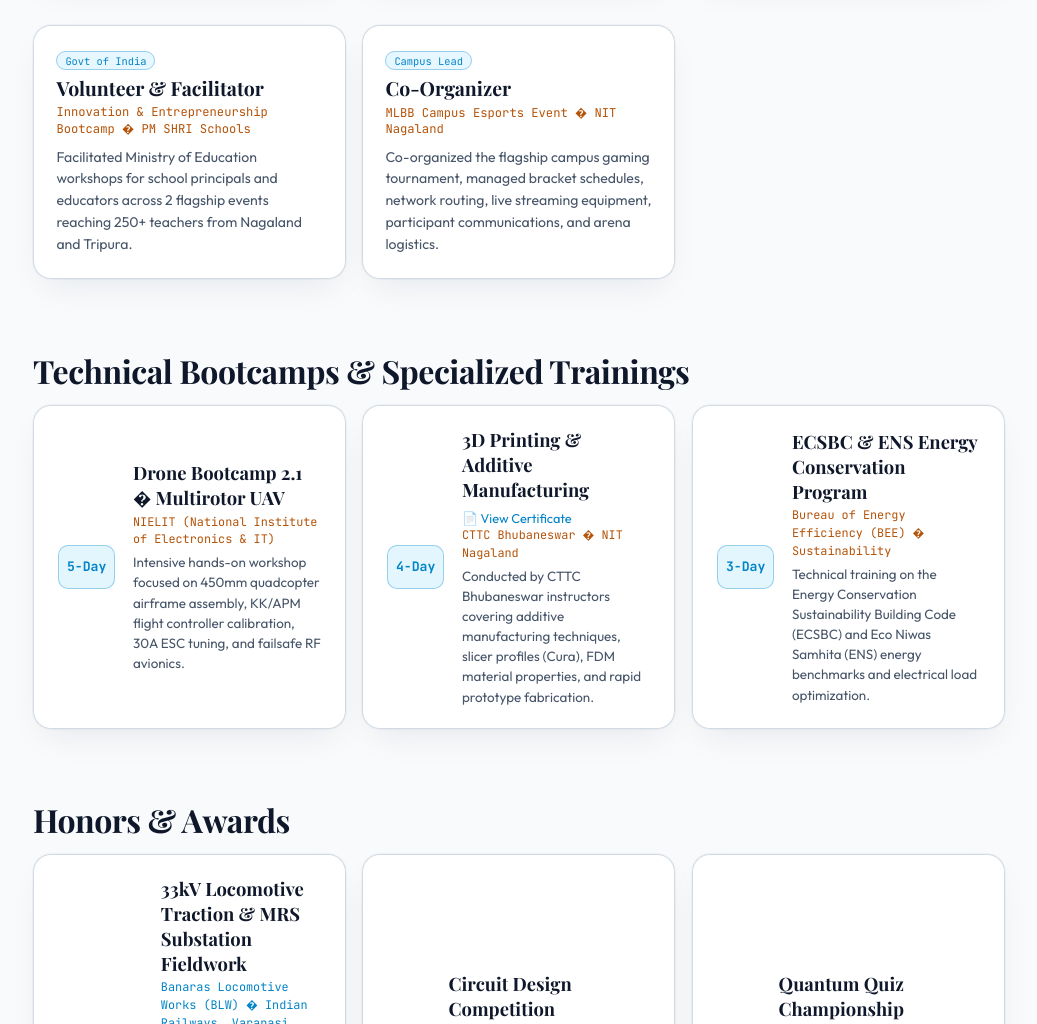
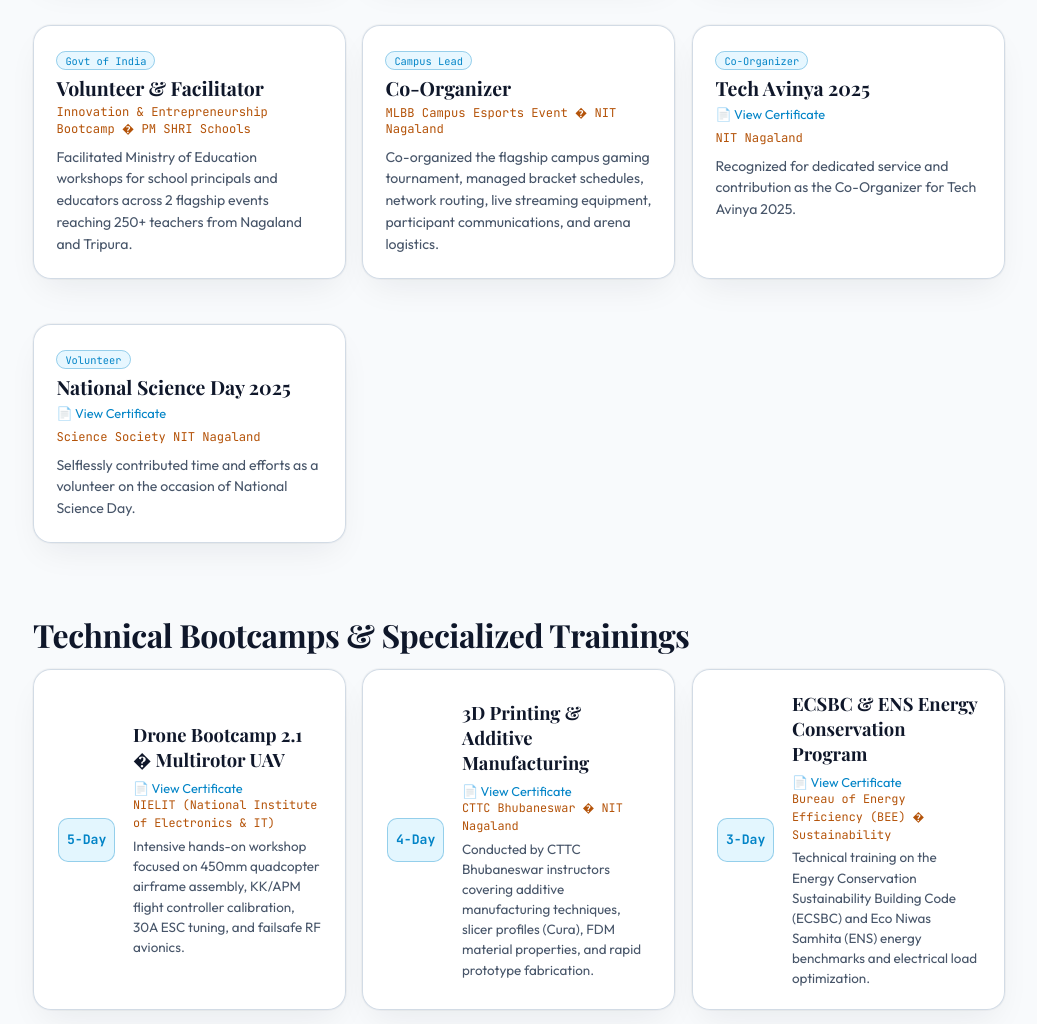
Before and after one commit to navnit919/Potfolio-site-, a website: page experience.html in a window 1280 px wide. Shown: the part 1380-2404 px from the top of the page, without its empty margins (161-1198 px from the left). Drawn offline with nearby package versions, Linux system fonts and the light colour scheme; a web font is replaced by a local one.

Commit message:
Safely added certificates without mangling sections

```diff
--- a/experience.html
+++ b/experience.html
@@ -243,6 +243,34 @@
         </p>
       </article>
 
+      <article class="glass-panel" style="padding: 1.4rem;">
+        <div class="role-badge-row">
+          <span class="role-chip">Co-Organizer</span>
+        </div>
+        <h4 style="font-family: var(--font-serif-display); font-size: 1.22rem; color: var(--text-main); margin-top: 0.4rem;">Tech Avinya 2025</h4>
+        <a href="images/WhatsApp Image 2026-10-04 at 10.33.27 PM.jpeg" target="_blank" class="cert-link" style="display:inline-block; margin-top:5px; margin-bottom:5px; font-size:0.8rem; color:var(--accent-cyan); text-decoration:none;">📄 View Certificate</a>
+        <p style="font-family: var(--font-mono); font-size: 0.76rem; color: var(--accent-gold-dark); margin: 0.2rem 0 0.6rem;">
+          NIT Nagaland
+        </p>
+        <p style="font-size: 0.88rem; color: var(--text-muted); line-height: 1.55;">
+          Recognized for dedicated service and contribution as the Co-Organizer for Tech Avinya 2025.
+        </p>
+      </article>
+
+      <article class="glass-panel" style="padding: 1.4rem;">
+        <div class="role-badge-row">
+          <span class="role-chip">Volunteer</span>
+        </div>
+        <h4 style="font-family: var(--font-serif-display); font-size: 1.22rem; color: var(--text-main); margin-top: 0.4rem;">National Science Day 2025</h4>
+        <a href="images/WhatsApp Image 2026-10-04 at 10.33.57 PM.jpeg" target="_blank" class="cert-link" style="display:inline-block; margin-top:5px; margin-bottom:5px; font-size:0.8rem; color:var(--accent-cyan); text-decoration:none;">📄 View Certificate</a>
+        <p style="font-family: var(--font-mono); font-size: 0.76rem; color: var(--accent-gold-dark); margin: 0.2rem 0 0.6rem;">
+          Science Society  NIT Nagaland
+        </p>
+        <p style="font-size: 0.88rem; color: var(--text-muted); line-height: 1.55;">
+          Selflessly contributed time and efforts as a volunteer on the occasion of National Science Day.
+        </p>
+      </article>
+
     </div>
 
     <!-- Relevant Course Works & Technical Bootcamps -->
@@ -253,6 +281,7 @@
         <span class="honor-badge" style="font-size: 0.82rem; font-family: var(--font-mono);">5-Day</span>
         <div>
           <h4>Drone Bootcamp 2.1 � Multirotor UAV</h4>
+          <a href="images/WhatsApp Image 2026-10-04 at 10.47.00 PM.jpeg" target="_blank" class="cert-link" style="display:inline-block; margin-top:5px; font-size:0.8rem; color:var(--accent-cyan); text-decoration:none;">📄 View Certificate</a>
           <p style="font-family: var(--font-mono); font-size: 0.74rem; color: var(--accent-gold-dark); margin-bottom: 0.2rem;">
             NIELIT (National Institute of Electronics &amp; IT)
           </p>
@@ -264,7 +293,7 @@
         <span class="honor-badge" style="font-size: 0.82rem; font-family: var(--font-mono);">4-Day</span>
         <div>
           <h4>3D Printing &amp; Additive Manufacturing</h4>
-          <a href="#" class="cert-link" style="display:inline-block; margin-top:5px; font-size:0.8rem; color:var(--accent-cyan); text-decoration:none;">📄 View Certificate</a>
+          <a href="images/WhatsApp Image 2026-10-04 at 10.39.14 PM.jpeg" target="_blank" class="cert-link" style="display:inline-block; margin-top:5px; font-size:0.8rem; color:var(--accent-cyan); text-decoration:none;">📄 View Certificate</a>
           <p style="font-family: var(--font-mono); font-size: 0.74rem; color: var(--accent-gold-dark); margin-bottom: 0.2rem;">
             CTTC Bhubaneswar � NIT Nagaland
           </p>
@@ -276,6 +305,7 @@
         <span class="honor-badge" style="font-size: 0.82rem; font-family: var(--font-mono);">3-Day</span>
         <div>
           <h4>ECSBC &amp; ENS Energy Conservation Program</h4>
+          <a href="images/WhatsApp Image 2026-10-04 at 10.32.33 PM.jpeg" target="_blank" class="cert-link" style="display:inline-block; margin-top:5px; font-size:0.8rem; color:var(--accent-cyan); text-decoration:none;">📄 View Certificate</a>
           <p style="font-family: var(--font-mono); font-size: 0.74rem; color: var(--accent-gold-dark); margin-bottom: 0.2rem;">
             Bureau of Energy Efficiency (BEE) � Sustainability
           </p>
@@ -293,6 +323,7 @@
         <span class="honor-badge" style="background: var(--accent-cyan-glow); color: var(--accent-cyan); border-color: var(--accent-cyan); font-size: 0.9rem;">Fieldwork</span>
         <div>
           <h4>33kV Locomotive Traction &amp; MRS Substation Fieldwork</h4>
+          <a href="images/WhatsApp Image 2026-10-04 at 10.40.52 PM.jpeg" target="_blank" class="cert-link" style="display:inline-block; margin-top:5px; font-size:0.8rem; color:var(--accent-cyan); text-decoration:none;">📄 View Certificate</a>
           <p style="font-family: var(--font-mono); font-size: 0.74rem; color: var(--accent-cyan); margin-bottom: 0.2rem;">
             Banaras Locomotive Works (BLW) � Indian Railways, Varanasi
           </p>
@@ -309,7 +340,7 @@
         <span class="honor-badge">1st</span>
         <div>
           <h4>Circuit Design Competition</h4>
-          <a href="#" class="cert-link" style="display:inline-block; margin-top:5px; font-size:0.8rem; color:var(--accent-cyan); text-decoration:none;">📄 View Certificate</a>
+          <a href="images/WhatsApp Image 2026-10-04 at 10.34.22 PM.jpeg" target="_blank" class="cert-link" style="display:inline-block; margin-top:5px; font-size:0.8rem; color:var(--accent-cyan); text-decoration:none;">📄 View Certificate</a>
           <p style="font-family: var(--font-mono); font-size: 0.74rem; color: var(--accent-gold-dark); margin-bottom: 0.2rem;">
             IEEE IAS Student Branch Chapter
           </p>
@@ -345,7 +376,7 @@
         <span class="honor-badge">3rd</span>
         <div>
           <h4>Ideathon Competition</h4>
-          <a href="#" class="cert-link" style="display:inline-block; margin-top:5px; font-size:0.8rem; color:var(--accent-cyan); text-decoration:none;">📄 View Certificate</a>
+          <a href="images/WhatsApp Image 2026-10-04 at 10.33.12 PM.jpeg" target="_blank" class="cert-link" style="display:inline-block; margin-top:5px; font-size:0.8rem; color:var(--accent-cyan); text-decoration:none;">📄 View Certificate</a>
           <p style="font-family: var(--font-mono); font-size: 0.74rem; color: var(--accent-gold-dark); margin-bottom: 0.2rem;">
             National Entrepreneurship Day � NIT Nagaland
           </p>
```
